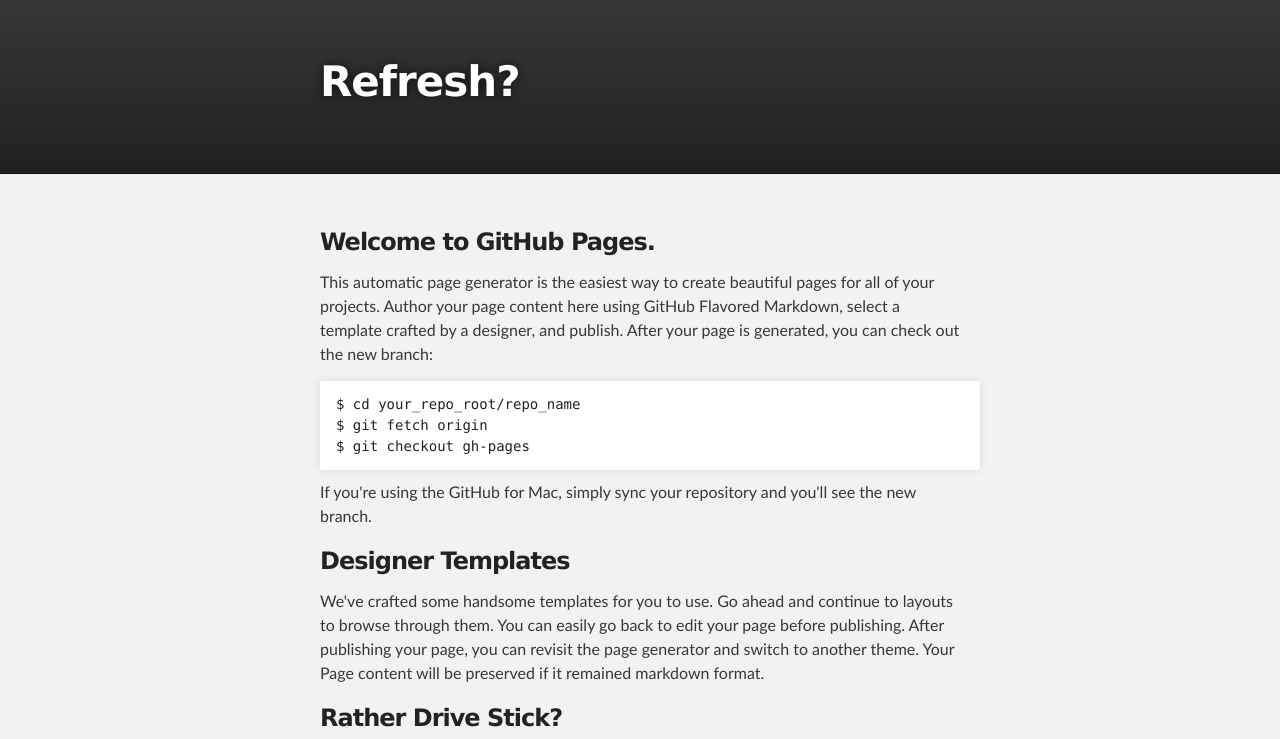
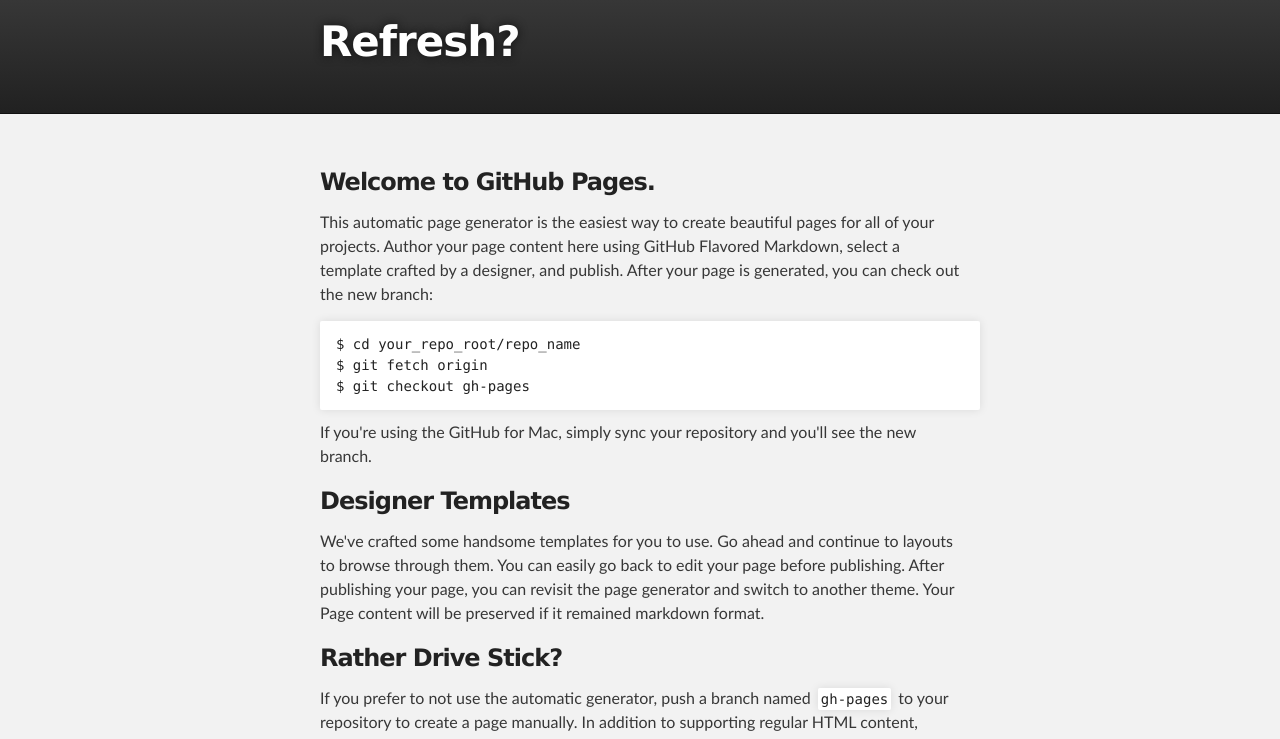
Before and after one commit to ccom3033/myTestRepo, a plain HTML site: page index.html in a window 1280 px wide. Shown: the top 739 px of the page. Drawn offline with Linux system fonts and the light colour scheme.

Commit message:
Update stylesheet.css

```diff
--- a/stylesheets/stylesheet.css
+++ b/stylesheets/stylesheet.css
@@ -302,7 +302,7 @@ Full-Width Styles
 }
 
 #header_wrap .inner {
-  padding: 50px 10px 30px 10px;
+  padding: 10px 10px 10px 10px;
 }
 
 #project_title {
```
